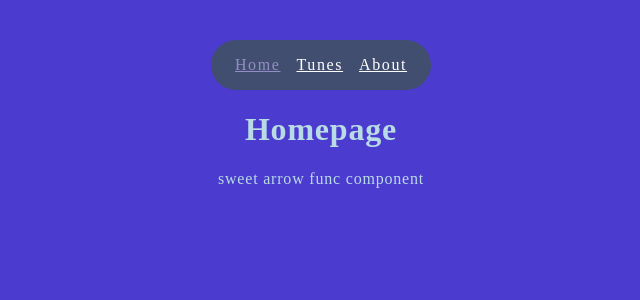
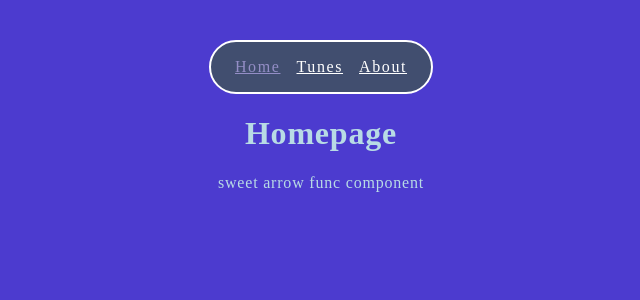
Before and after one commit to HelenkaSoft/Single-Page-App, a React (Vite) app: page / in a window 1280 px wide. Shown: the top 300 px of the page, without its empty margins (319-959 px from the left). Built offline with nearby package versions, Linux system fonts and the light colour scheme.

Commit message:
nother symply styles

```diff
--- a/src/App.css
+++ b/src/App.css
@@ -28,4 +28,5 @@ body {
   background-color: rgb(65, 78, 111);
   padding: 1rem;
   border-radius: 2rem;
+  border: 2px solid white;
 }
```
